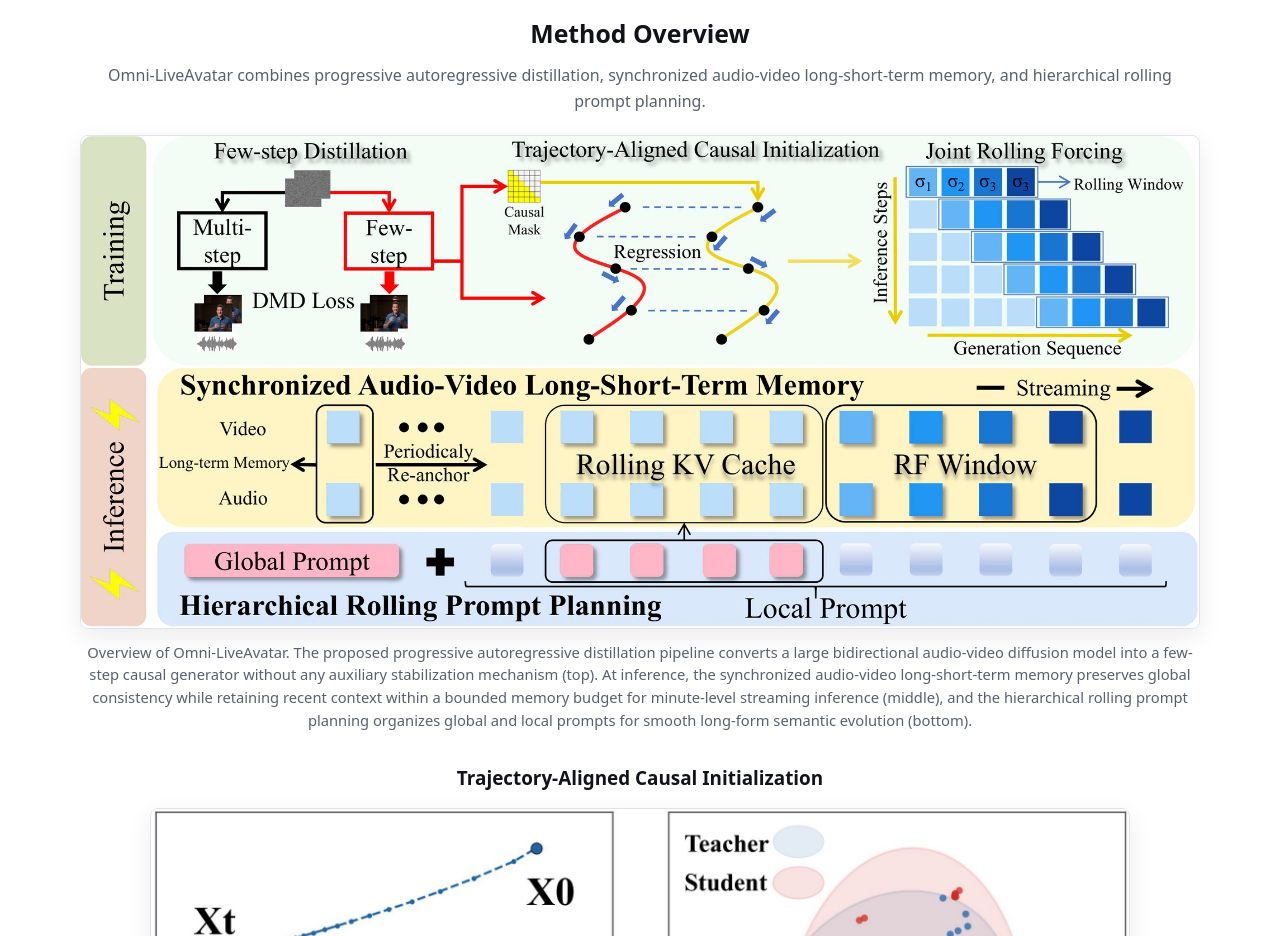
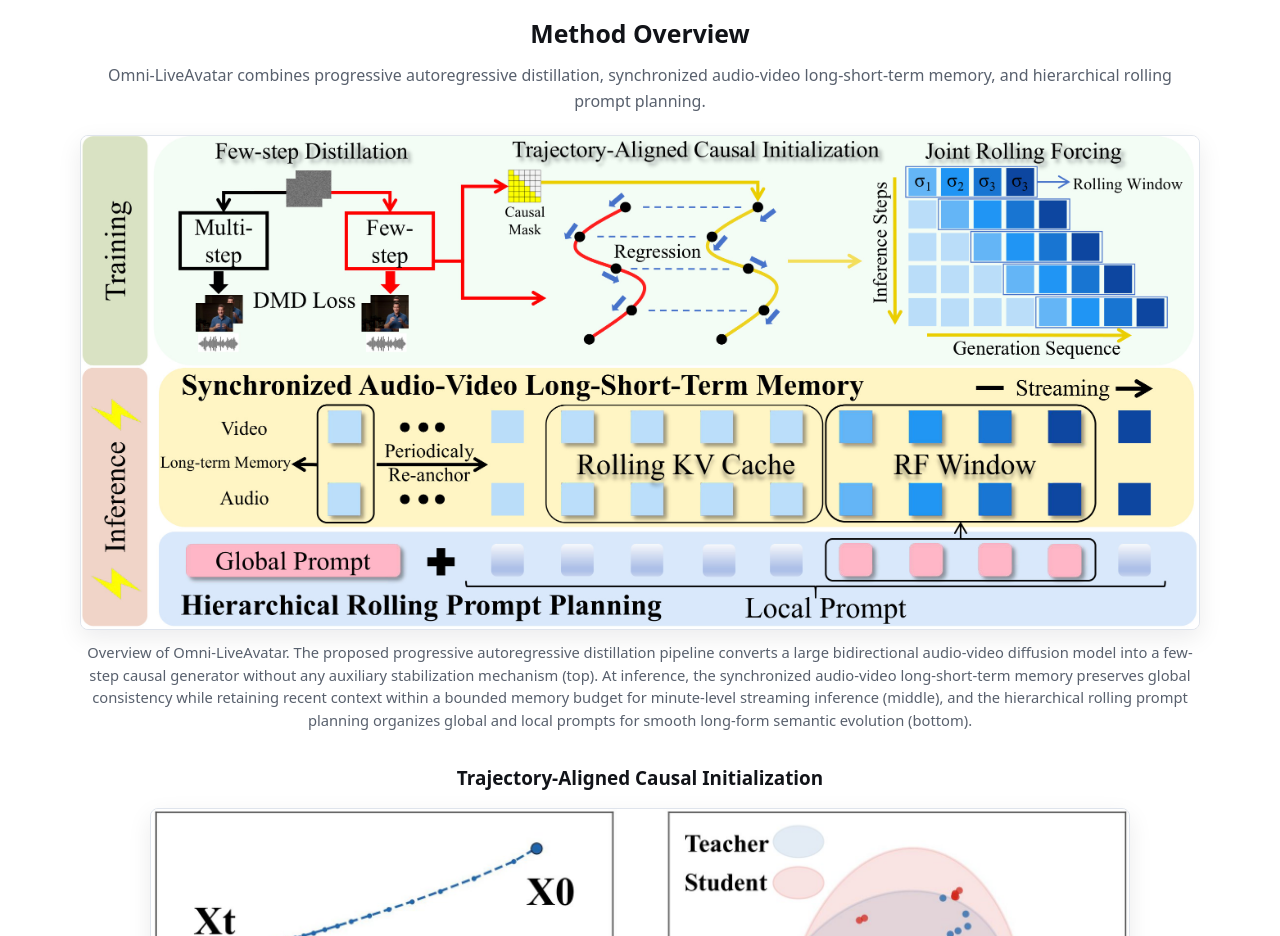
Before and after one commit to Aoko955/Omni-LiveAvatar, a plain HTML site: page index.html in a window 1280 px wide. Shown: the part 1780-2716 px from the top of the page. Drawn offline with nearby package versions, Linux system fonts and the light colour scheme; some icons are missing.

Commit message:
Replace method overview figure with overview_7.
Co-authored-by: Cursor <cursoragent@cursor.com>

```diff
--- a/index.html
+++ b/index.html
@@ -547,7 +547,7 @@
       </p>
 
       <div class="method-panel">
-        <img class="paper-img" src="static/images/overview_6.jpg" alt="Overview of Omni-LiveAvatar framework">
+        <img class="paper-img" src="static/images/overview_7.jpg" alt="Overview of Omni-LiveAvatar framework">
       </div>
       <p class="caption">
         Overview of Omni-LiveAvatar. The proposed progressive autoregressive distillation pipeline converts a large bidirectional audio-video diffusion model into a few-step causal generator without any auxiliary stabilization mechanism (top). At inference, the synchronized audio-video long-short-term memory preserves global consistency while retaining recent context within a bounded memory budget for minute-level streaming inference (middle), and the hierarchical rolling prompt planning organizes global and local prompts for smooth long-form semantic evolution (bottom).
```
Also changed, not shown: static/images/overview_6.jpg (deleted), static/images/overview_7.jpg (added).
